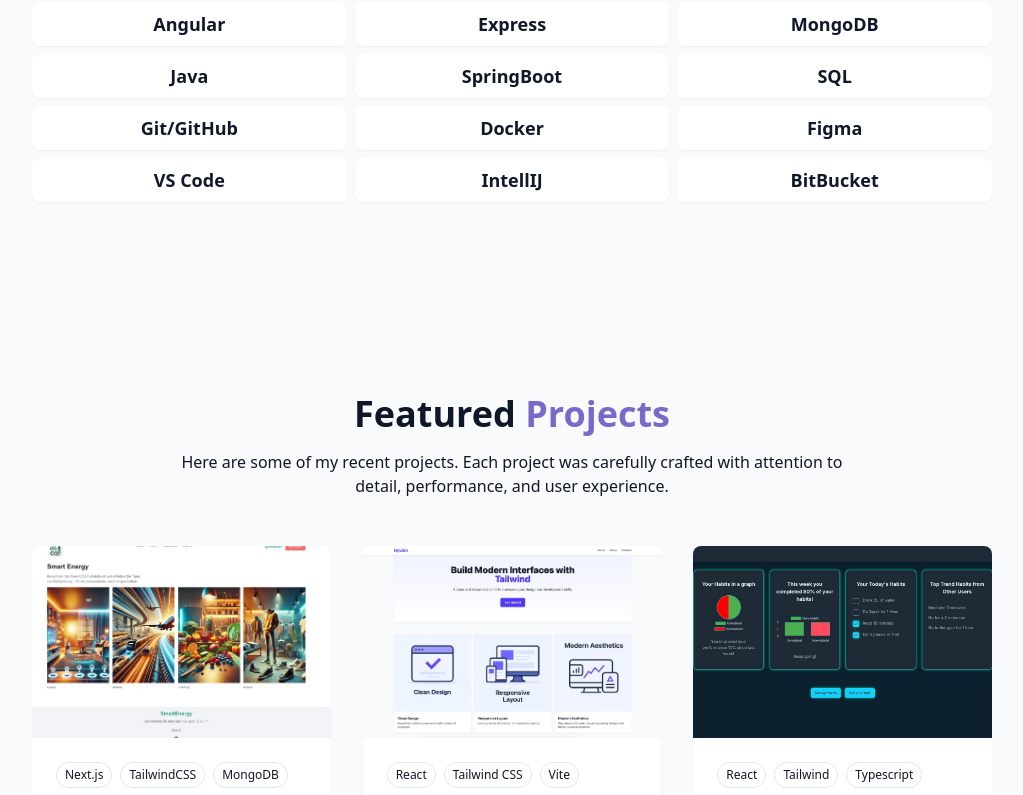
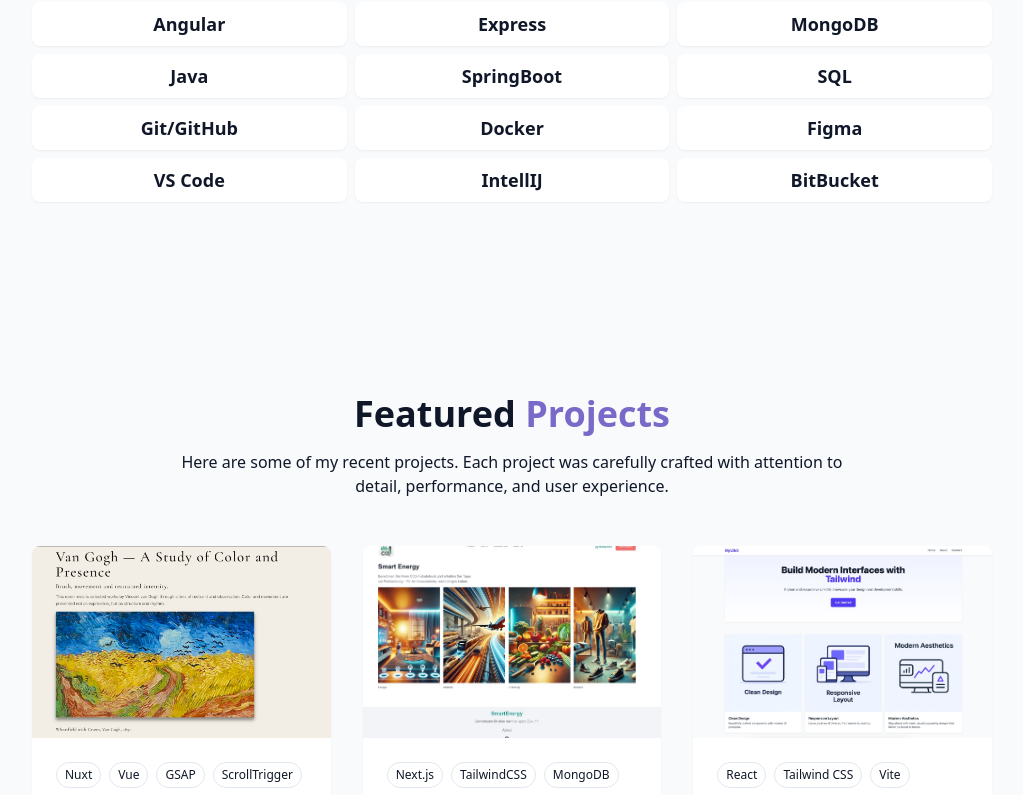
Before and after one commit to LuisIglesiass/portfolio-luisigl3sias, a React (Vite) app in the folder vite-project/: page / in a window 1280 px wide. Shown: the part 2000-2795 px from the top of the page, without its empty margins (128-1151 px from the left). Built offline with nearby package versions, Linux system fonts and the light colour scheme.

Commit message:
add aesthetic art gallery project

```diff
--- a/vite-project/src/components/ProjectsSection.jsx
+++ b/vite-project/src/components/ProjectsSection.jsx
@@ -1,8 +1,17 @@
 import { ArrowRight, ExternalLink, Github } from "lucide-react";
 
 const projects = [
-  {
-    id: 1,
+    {
+      id: 1,
+      title: "Aesthetic Art Gallery",
+      description: "A minimalist digital art gallery built with Nuxt and GSAP, focused on refined typography, smooth scroll animations, and a calm, gallery-like visual experience.",
+      image: "/projects/AestheticArtGallery.jpg",
+      tags: ["Nuxt", "Vue", "GSAP", "ScrollTrigger", "UI/UX"],
+      demoUrl: "https://aesthetic-art-gallery.vercel.app/",
+      githubUrl: "https://github.com/LuisIglesiass/aesthetic-art-gallery",
+    },
+    {
+    id: 2,
     title: "Smart Energy",
     description: "Real-time CO₂ and energy tracking with data visualization and category-based analysis.",
     image: "/projects/SmartEnergy.jpg",
@@ -11,7 +20,7 @@ const projects = [
     githubUrl: "https://github.com/LuisIglesiass/SmartEnergy",
   },
   {
-    id: 2,
+    id: 3,
     title: "Tailwind UI Kit",
     description:
       "A modern, responsive UI components library built with Tailwind CSS and React, featuring clean design, ready-to-use components, and easy customization.",
@@ -21,7 +30,7 @@ const projects = [
     githubUrl: "https://github.com/LuisIglesiass/tailwind-ui-kit",
   },
   {
-    id: 3,
+    id: 4,
     title: "HabitFlow",
     description:
       "Minimalist habit tracker with progress visualization and smart tracking features.",
@@ -30,7 +39,7 @@ const projects = [
     githubUrl: "https://github.com/LuisIglesiass/habit-tracker",
   },
   {
-    id: 3,
+    id: 5,
     title: "Movie Searcher",
     description:
       "Fast and minimal movie search tool using OMDb API and pure JavaScript.",
@@ -40,7 +49,7 @@ const projects = [
     githubUrl: "https://github.com/LuisIglesiass/movie-search-js",
   },
   {
-    id: 4,
+    id: 6,
     title: "FocusList – React To-Do App",
     description:
     "Clean to-do app for managing tasks with real-time stats and local storage.",
@@ -50,7 +59,7 @@ const projects = [
     githubUrl: "https://github.com/LuisIglesiass/todo-app-react",
   },
   {
-    id: 5,
+    id: 7,
     title: "Simple Calculator",
     description:
       "Lightweight calculator designed for quick and easy calculations.",
@@ -58,7 +67,7 @@ const projects = [
     tags: ["Javascript", "CSS", "HTML"],
     demoUrl: "https://calculator-app-snowy-mu.vercel.app/",
     githubUrl: "https://github.com/LuisIglesiass/calculator-app",
-  },
+  }
 ];
 
 export const ProjectsSection = () => {
```
Also changed, not shown: vite-project/public/projects/AestheticArtGallery.jpg (added), 1 other file (tests, documents, lock files or other folders).
